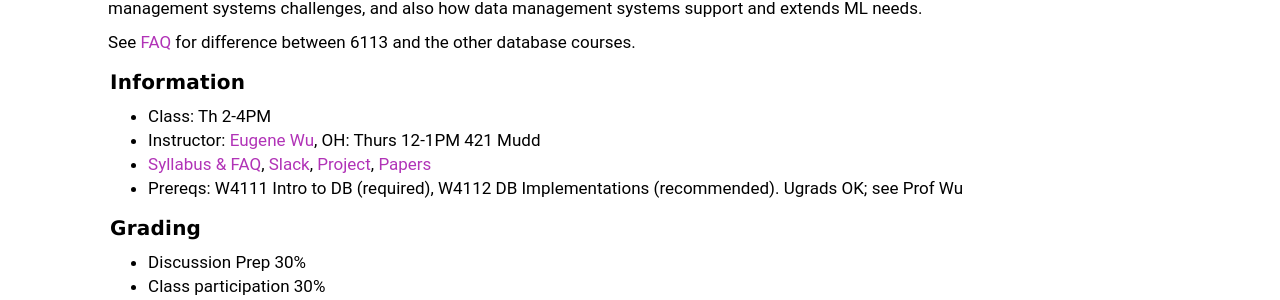
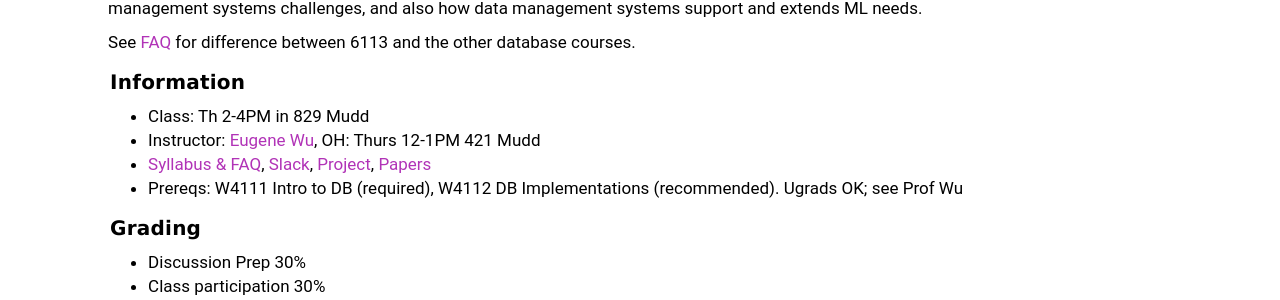
Before and after one commit to w6113/website_2022, a Jekyll site: the page built from index.md, in a window 1280 px wide. Shown: the part 317-617 px from the top of the page. Built offline with Jekyll 4.4.1, drawn with Linux system fonts in a browser that asks for light colours.

Commit message:
lazy commit msg

```diff
--- a/index.md
+++ b/index.md
@@ -14,7 +14,7 @@ See [FAQ](./syllabus#faq) for difference between 6113 and the other database cou
 
 #### Information
 
-* Class: Th 2-4PM
+* Class: Th 2-4PM in 829 Mudd
 * Instructor: [Eugene Wu](http://www.eugenewu.net), OH: Thurs 12-1PM 421 Mudd
 * [Syllabus & FAQ](./syllabus),
 [Slack](https://w6113-s23.slack.com),
```
